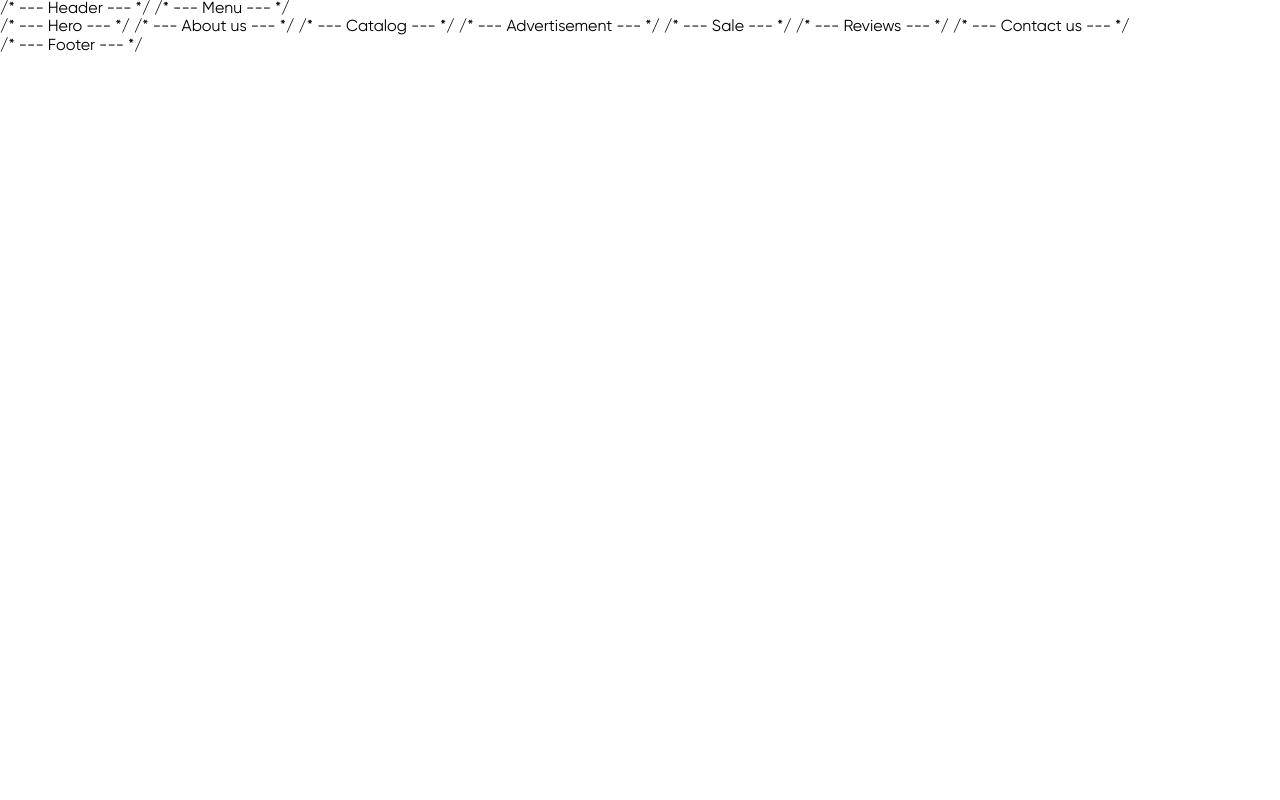
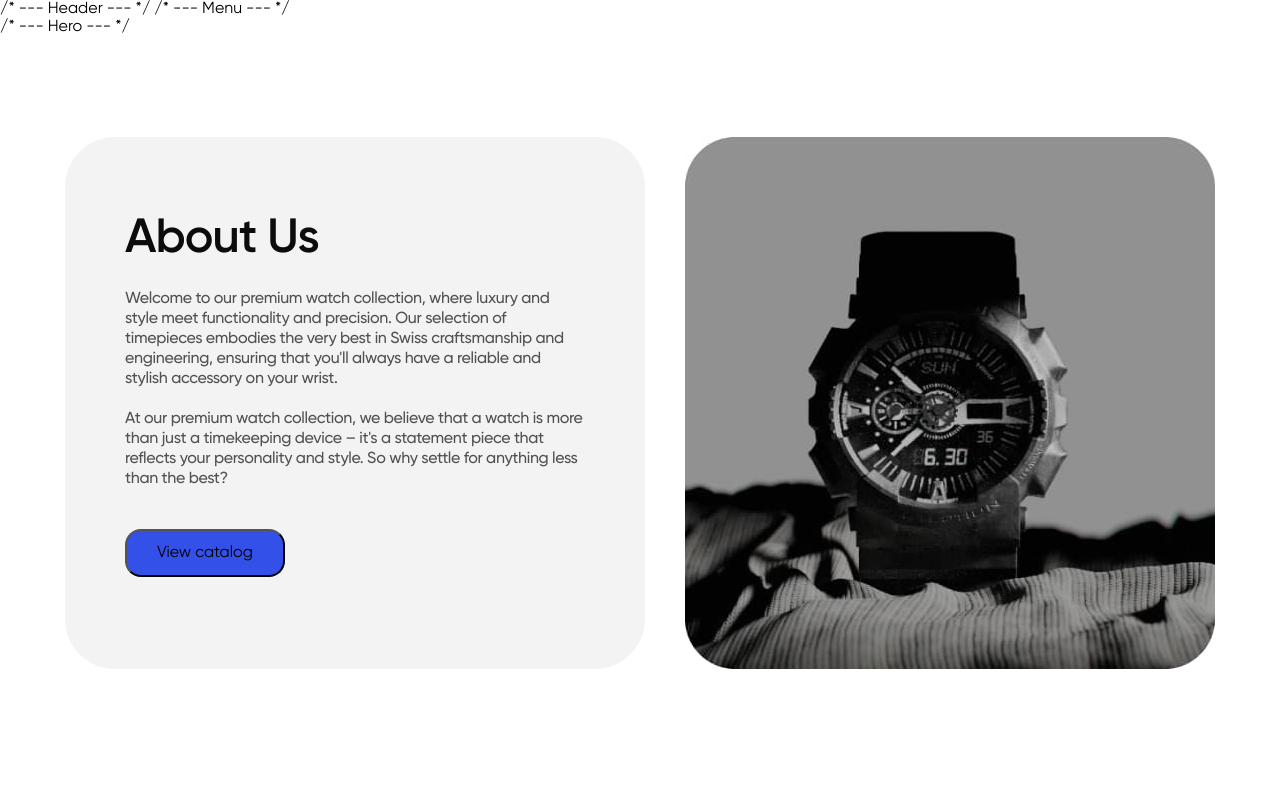
Before and after one commit to KateOdnorog/watch-project24, a website built with Vite: page src/index.html in a window 1280 px wide. Shown: the top 800 px of the page. Built offline with nearby package versions, Linux system fonts and the light colour scheme.

Commit message:
add section about us

```diff
--- a/src/css/about_us.css
+++ b/src/css/about_us.css
@@ -1 +1,174 @@
 /* --- About us --- */
+/* Styles for Mobile devices */
+.about .container_a {
+  display: flex;
+  align-items: flex-start;
+  justify-content: flex-start;
+  flex-direction: column;
+  gap: 20px;
+  padding: 0px 20px;
+  width: 375px;
+  padding: 60px 0;
+}
+
+.about_content {
+  width: 335px;
+  padding: 40px 20px;
+}
+
+.about_title {
+  font-family: 'Gilroy', sans-serif;
+  font-weight: 600;
+  font-size: 32px;
+  line-height: 1;
+  letter-spacing: -0.02em;
+  color: #0c0c0c;
+  margin-bottom: 28px;
+}
+
+.about_text_container {
+  display: flex;
+  flex-wrap: wrap;
+  align-items: flex-start;
+  justify-content: flex-start;
+  flex-direction: row;
+  gap: 20px;
+  width: 295px;
+}
+.about_text {
+  width: 295px;
+}
+
+.cta_about {
+  border-radius: 16px;
+  width: 160px;
+  height: 48px;
+  background: #3350e9;
+  margin-top: 40px;
+  margin-bottom: 40px;
+}
+
+.about_picture_container {
+  border-radius: 30px;
+  width: 335px;
+  background: rgba(12, 12, 12, 0.2), url('path_to_image');
+}
+
+/* Styles for Tablet devices */
+@media only screen and (min-width: 768px) {
+  .about .container_a {
+    display: flex;
+    align-items: flex-start;
+    justify-content: flex-start;
+    flex-direction: column;
+    gap: 40px;
+    padding: 0px 32px;
+    width: 768px;
+    height: 1064px;
+    padding: 80px 0;
+  }
+
+  .about_content {
+    border-radius: 50px;
+    width: 704px;
+    background: #f3f3f3;
+  }
+
+  .about_title {
+    font-family: 'Gilroy', sans-serif;
+    font-weight: 600;
+    font-size: 48px;
+    line-height: 0.91667;
+    letter-spacing: -0.02em;
+    color: #0c0c0c;
+  }
+
+  .about_text_container {
+    width: 584px;
+  }
+  .about_text {
+    font-family: 'Gilroy', sans-serif;
+    font-weight: 500;
+    font-size: 16px;
+    line-height: 1.25;
+    letter-spacing: -0.02em;
+    color: rgba(12, 12, 12, 0.7);
+    width: auto;
+  }
+
+  .about_picture_container {
+    border-radius: 50px;
+    width: 704px;
+    height: 512px;
+    background: rgba(12, 12, 12, 0.2), url('path_to_image');
+  }
+}
+
+/* Styles for Desktop devices */
+@media only screen and (min-width: 1280px) {
+  .about .container_a {
+    display: flex;
+
+    align-items: flex-start;
+    justify-content: center;
+    flex-direction: row;
+    gap: 40px;
+    width: 1280px;
+    padding: 100px 0;
+  }
+
+  .about_content {
+    display: flex;
+    flex-direction: column;
+    width: 580px;
+    border-radius: 50px;
+    background: #f3f3f3;
+    padding: 80px 60px;
+    justify-self: center;
+    height: 532px;
+  }
+
+  .about_title {
+    font-family: 'Gilroy', sans-serif;
+    font-weight: 600;
+    font-size: 48px;
+    line-height: 0.91667;
+    letter-spacing: -0.02em;
+    color: #0c0c0c;
+  }
+  .about_text {
+    font-family: 'Gilroy', sans-serif;
+    font-weight: 500;
+    font-size: 16px;
+    line-height: 1.25;
+    letter-spacing: -0.02em;
+    color: rgba(12, 12, 12, 0.7);
+    width: auto;
+  }
+  .about_text_container {
+    display: flex;
+    flex-wrap: wrap;
+    align-items: flex-start;
+    justify-content: flex-start;
+    flex-direction: row;
+    gap: 20px;
+    width: 460px;
+  }
+
+  .cta_about {
+    border-radius: 16px;
+    width: 160px;
+    height: 48px;
+    background: #3350e9;
+    margin-bottom: 0;
+  }
+  .about_picture_container {
+    border-radius: 50px;
+    width: 530px;
+    height: 532px;
+    background: rgba(12, 12, 12, 0.2), url('path_to_image');
+  }
+  .about_picture {
+    width: 530px;
+  }
+}
--- a/src/partials/about_us.html
+++ b/src/partials/about_us.html
@@ -1 +1,51 @@
-/* --- About us --- */
+<!-- /* --- About us --- */ -->
+<section class="about" id="about_us">
+  <div class="container_a">
+    <div class="about_content">
+      <h2 class="about_title">About Us</h2>
+      <div class="about_text_container">
+        <p class="about_text">
+          Welcome to our premium watch collection, where luxury and style meet
+          functionality and precision. Our selection of timepieces embodies the
+          very best in Swiss craftsmanship and engineering, ensuring that you'll
+          always have a reliable and stylish accessory on your wrist.
+        </p>
+        <p class="about_text">
+          At our premium watch collection, we believe that a watch is more than
+          just a timekeeping device – it's a statement piece that reflects your
+          personality and style. So why settle for anything less than the best?
+        </p>
+      </div>
+      <button type="button" class="cta_about">View catalog</button>
+    </div>
+
+    <div class="about_picture_container">
+      <picture>
+        <source
+          srcset="/img/about_us/about_us_desk.jpg 1x,
+          /img/about_us/about_us_desk_2x.jpg 1x 2x"
+          media="(min-width: 1280px)"
+        />
+        <source
+          srcset="
+            /img/about_us/about_us_tab.jpg    1x,
+            /img/about_us/about_us_tab_2x.jpg 2x
+          "
+          media="(min-width: 768px)"
+        />
+        <source
+          srcset="
+            /img/about_us/about_us_mob.jpg    1x,
+            /img/about_us/about_us_mob_2x.jpg 2x
+          "
+          media="(max-width: 372px)"
+        />
+        <img
+          class="about_picture"
+          src="/img/about_us/about_us_desk.jpg"
+          alt="block about image"
+        />
+      </picture>
+    </div>
+  </div>
+</section>
```
Also changed, not shown: 1 other file.
